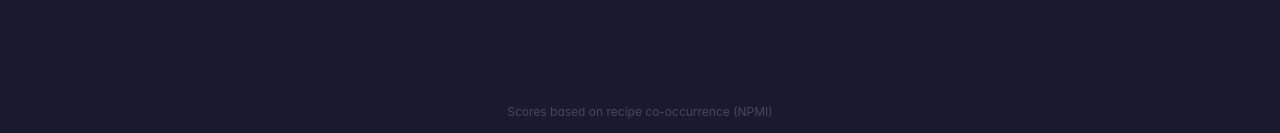
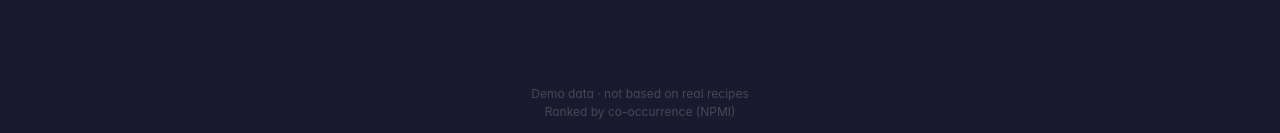
Before and after one commit to txmnzia/flavour-pairing, a React (Vite) app in the folder web/: page / in a window 1280 px wide. Shown: the part 664-797 px from the top of the page. Built offline with nearby package versions, Linux system fonts and the light colour scheme.

Commit message:
feat: show data source and recipe count in footer

```diff
--- a/web/src/App.tsx
+++ b/web/src/App.tsx
@@ -1,5 +1,5 @@
 import { useState, useEffect, useMemo, useCallback } from "react";
-import { loadDatabase, getAllIngredients, getAllCuisines, getRecommendations } from "./db";
+import { loadDatabase, getAllIngredients, getAllCuisines, getRecommendations, getDataMeta } from "./db";
 import type { Ingredient, Cuisine, Pairing, DbStatus } from "./types";
 import CuisineFilter from "./components/CuisineFilter";
 import IngredientChip from "./components/IngredientChip";
@@ -15,6 +15,7 @@ export default function App() {
   const [selectedIngredients, setSelectedIngredients] = useState<Ingredient[]>([]);
   const [selectedCuisine, setSelectedCuisine] = useState<Cuisine | null>(null);
   const [recommendations, setRecommendations] = useState<Pairing[]>([]);
+  const [dataMeta, setDataMeta] = useState<{ source: string; recipes: number } | null>(null);
 
   // Boot: load DB
   useEffect(() => {
@@ -23,6 +24,7 @@ export default function App() {
       .then(() => {
         setIngredients(getAllIngredients());
         setCuisines(getAllCuisines());
+        setDataMeta(getDataMeta());
         setStatus({ state: "ready" });
       })
       .catch((err) => {
@@ -160,9 +162,19 @@ export default function App() {
       </main>
 
       {/* Footer */}
-      <footer className="text-center text-xs text-white/20 py-4 px-4">
-        Scores based on recipe co-occurrence (NPMI)
-        {selectedCuisine && ` · ${selectedCuisine.name} cuisine`}
+      <footer className="text-center text-xs text-white/20 py-4 px-4 space-y-0.5">
+        {dataMeta ? (
+          <>
+            <div>
+              {dataMeta.source === "demo" && "Demo data · not based on real recipes"}
+              {dataMeta.source === "recipenlg" && `Based on ${(dataMeta.recipes / 1_000_000).toFixed(1)}M recipes · RecipeNLG dataset`}
+              {dataMeta.source === "recipenlg+marmiton" && `Based on ${(dataMeta.recipes / 1_000_000).toFixed(1)}M recipes · RecipeNLG + Marmiton`}
+            </div>
+            <div>Ranked by co-occurrence (NPMI)</div>
+          </>
+        ) : (
+          <div>Ranked by co-occurrence (NPMI)</div>
+        )}
       </footer>
     </div>
   );
--- a/web/src/db.ts
+++ b/web/src/db.ts
@@ -2,6 +2,7 @@ import type { Ingredient, Cuisine, Pairing } from "./types";
 
 interface RawData {
   v: number;
+  meta?: { source: string; recipes: number };
   i: string[];                            // ingredients[idx] = name
   c: string[];                            // cuisines[idx] = name, c[0] = "all"
   p: Record<string, [number, number][]>;  // "cuisineIdx,ingredientIdx" → [[pairedIdx, npmi*100], …]
@@ -20,6 +21,10 @@ export async function loadDatabase(onProgress: (msg: string) => void): Promise<v
 function requireRaw(): RawData {
   if (!raw) throw new Error("Data not loaded");
   return raw;
+}
+
+export function getDataMeta(): { source: string; recipes: number } {
+  return requireRaw().meta ?? { source: "demo", recipes: 0 };
 }
 
 export function getAllIngredients(): Ingredient[] {
```
Also changed, not shown: 1 other file (tests, documents, lock files or other folders).
